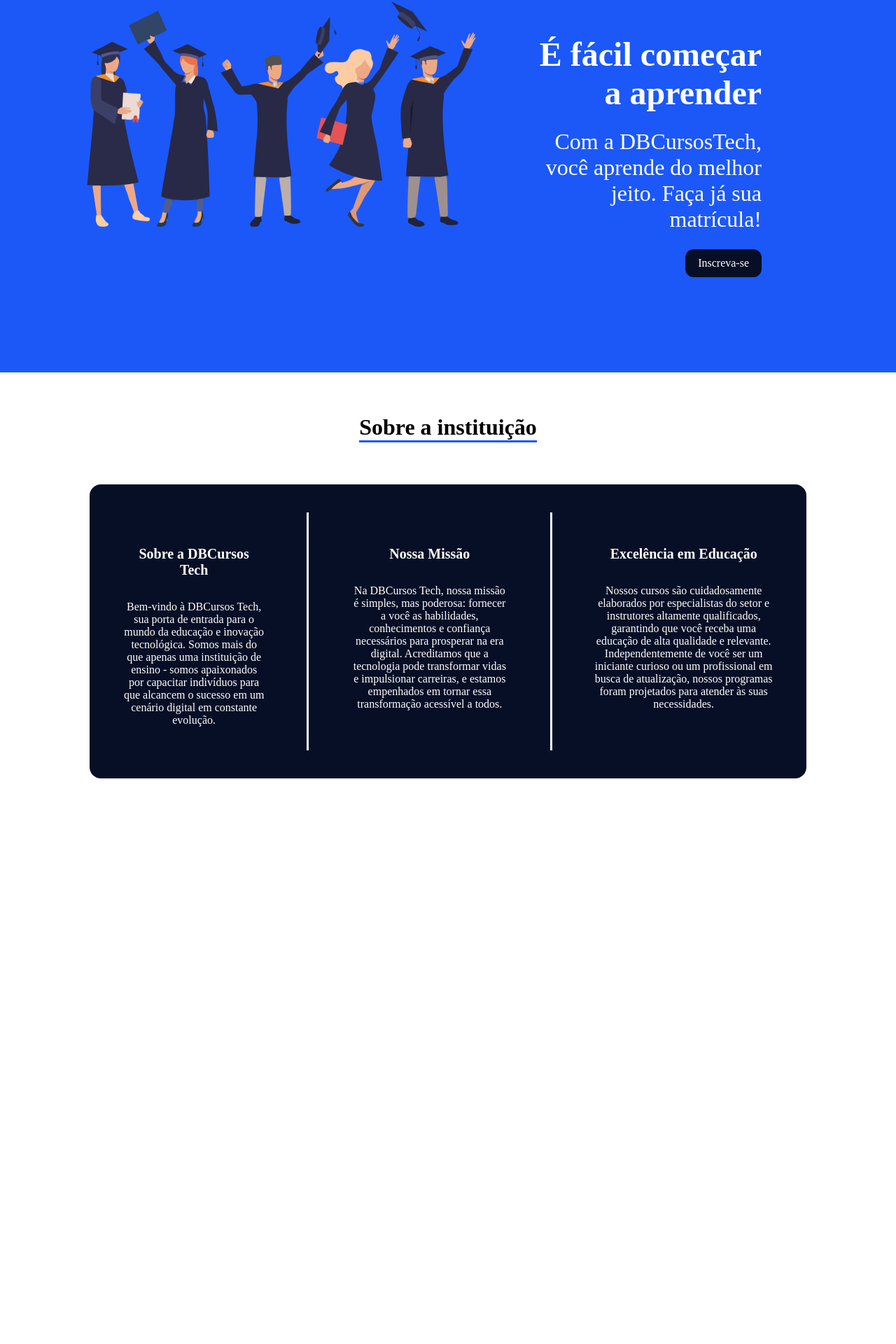
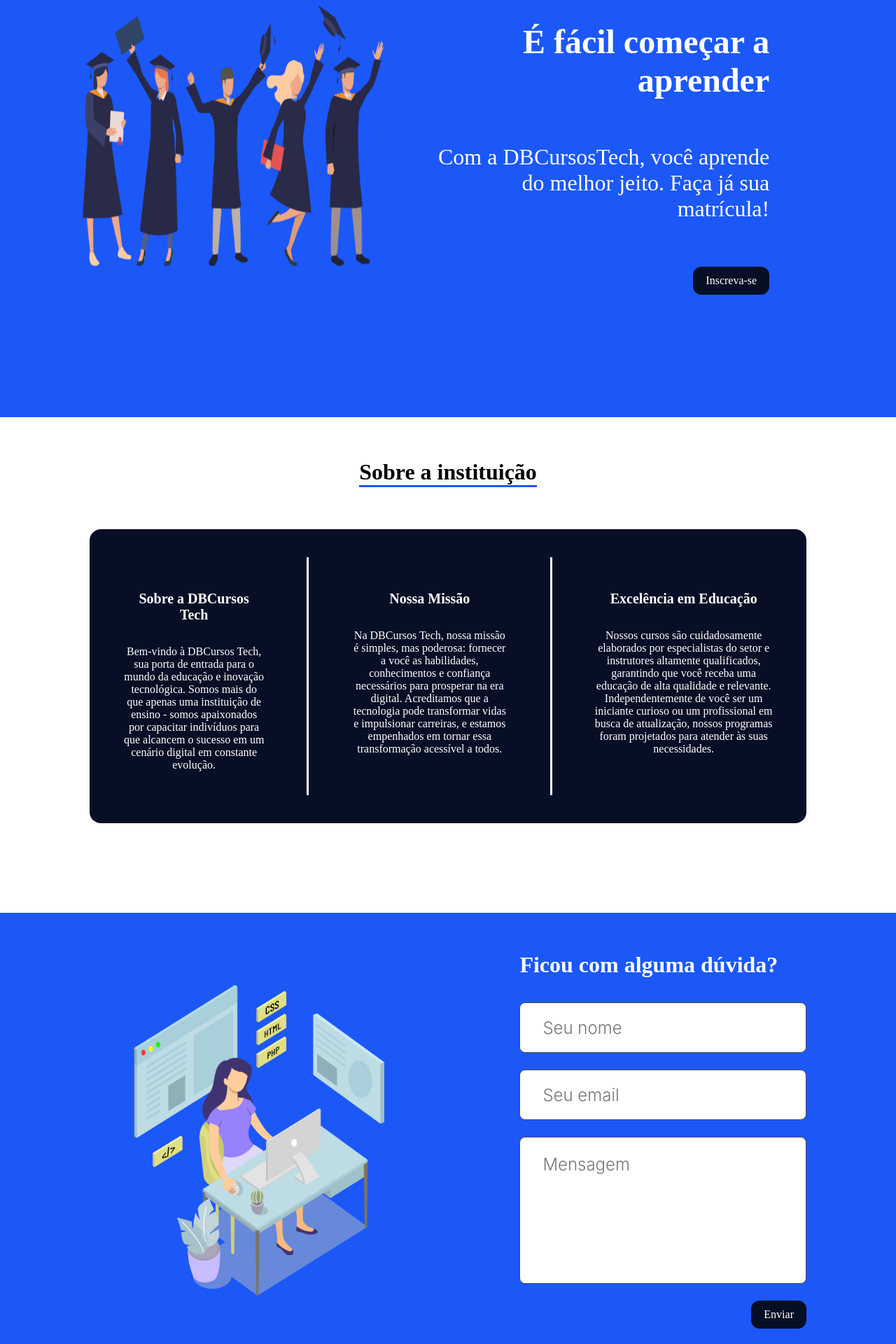
Before and after one commit to MarcosPaulo62/DBCursos-Tech, a React (Create React App) app: page / in a window 1280 px wide. Shown: the part 1063-2983 px from the top of the page at 70% size. Before the commit the page ends 2175 px from the top, so only its background shows below. Built offline with nearby package versions, Linux system fonts and the light colour scheme.

Commit message:
seção de hook form. falta validações.

```diff
--- a/src/Components/ButtonHeader/style.ts
+++ b/src/Components/ButtonHeader/style.ts
@@ -4,9 +4,9 @@
   all: unset;
   align-items: center;
   background-color: ${({theme}) => theme.color.darkBlue};
-  border-radius: 12px;
-  color: inherit;
+  border-radius: 0.75rem;
   cursor: pointer;
+  color: ${({theme}) => theme.color.white};
   display: flex;
   justify-content: center;
   min-height: 2.5rem;
--- a/src/pages/Home/Home.tsx
+++ b/src/pages/Home/Home.tsx
@@ -1,7 +1,9 @@
 import Header from "../../Components/header/Header";
-import {AboutSectionWrapper, HeroContent, HeroWrapper, RegisterSectionWrapper, SectionCardsWrapper, SectionTitle} from "./style";
+import {AboutSectionWrapper, DoubtsFormSection, HeroContent, HeroWrapper, RegisterSectionWrapper, SectionCardsWrapper, SectionTitle} from "./style";
+import Button from "../../Components/buttonHeader/Button";
+
 import studentsImage from "../../assets/students-img.png";
-import Button from "../../Components/buttonHeader/Button";
+import codeGirl from "../../assets/codegirl.png";
 
 export default function Home() {
   return (
@@ -62,6 +64,21 @@
           </div>
         </div>
       </AboutSectionWrapper>
+      <DoubtsFormSection>
+        <div>
+          <img
+            src={codeGirl}
+            alt="Imagem ilustrativa de uma mulher usando o computador, com alguns quadros referentes a computação e linguagens de texto, esilo e programação"
+          />
+          <form>
+            <SectionTitle>Ficou com alguma dúvida?</SectionTitle>
+            <input type="text" placeholder="Seu nome" />
+            <input type="email" placeholder="Seu email" />
+            <textarea placeholder="Mensagem" />
+            <Button>Enviar</Button>
+          </form>
+        </div>
+      </DoubtsFormSection>
     </>
   );
 }
--- a/src/pages/Home/style.ts
+++ b/src/pages/Home/style.ts
@@ -74,20 +74,23 @@
 export const RegisterSectionWrapper = styled.section`
   background-color: ${({theme}) => theme.color.blue};
   color: ${({theme}) => theme.color.white};
-  display: grid;
+  display: flex;
   gap: 3.5rem;
-  grid-template-columns: 612px 1fr;
-  padding: 4.75rem 12rem 9.75rem 6rem;
+  min-height: 44rem;
+  padding: 4.75rem 0 9.75rem 6rem;
+
+  img {
+    width: 40%;
+  }
 
   div {
     align-items: flex-end;
-    align-self: flex-end;
     display: flex;
     flex-direction: column;
-    gap: 1.5rem;
-    height: 80%;
-    justify-content: space-between;
+    gap: 4rem;
+    padding-top: 4rem;
     text-align: end;
+    width: 40%;
 
     h3 {
       font-size: 3rem;
@@ -107,7 +110,7 @@
 
   .about-container {
     background-color: ${({theme}) => theme.color.darkBlue};
-    border-radius: 16px;
+    border-radius: 1rem;
     display: flex;
     max-width: 80%;
     margin: 0 auto;
@@ -116,7 +119,7 @@
 
     .about-content {
       color: ${({theme}) => theme.color.white};
-      height: 21.25rem;
+      min-height: 21.25rem;
       padding-top: 3rem;
 
       &:nth-child(2) {
@@ -135,3 +138,63 @@
     }
   }
 `;
+
+export const DoubtsFormSection = styled.section`
+  background-color: ${({theme}) => theme.color.blue};
+  padding: 3.5rem 0;
+  margin-top: 8rem;
+
+  div {
+    align-items: center;
+    display: flex;
+    justify-content: space-between;
+    margin: 0 auto;
+    width: 80%;
+
+    img {
+      width: 45%;
+    }
+
+    form {
+      display: flex;
+      flex-direction: column;
+      gap: 1.5rem;
+      width: 40%;
+
+      h2 {
+        color: ${({theme}) => theme.color.white};
+        font-weight: 700;
+        margin: 0 0 0.5rem 0;
+        padding: 0;
+      }
+
+      input,
+      textarea {
+        background-color: ${({theme}) => theme.color.white};
+        border: 1px solid #504c4c;
+        border-radius: 0.5rem;
+        color: #504c4c;
+        font-family: "Inter", sans-serif;
+        font-size: 1.5rem;
+        font-weight: 300;
+        outline: none;
+        padding: 0 2rem;
+      }
+
+      input {
+        height: 4.5rem;
+      }
+
+      textarea {
+        columns: 36;
+        padding-top: 1.5rem;
+        height: 13.125rem;
+        resize: none;
+      }
+
+      button {
+        align-self: flex-end;
+      }
+    }
+  }
+`;
--- a/src/styles/typography.ts
+++ b/src/styles/typography.ts
@@ -67,7 +67,7 @@
   align-items: center;
   justify-content: center;
   color: ${({theme}) => theme.color.black};
-  border-radius: 6px;
+  border-radius: 0.425rem;
 
   height: 2rem;
 
```
Also changed, not shown: src/assets/codegirl.png (added).
